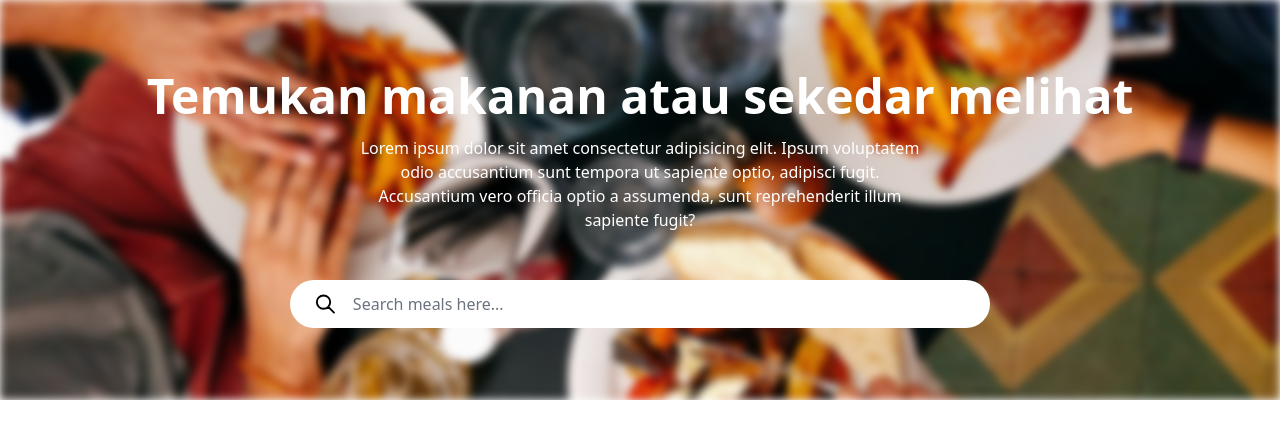
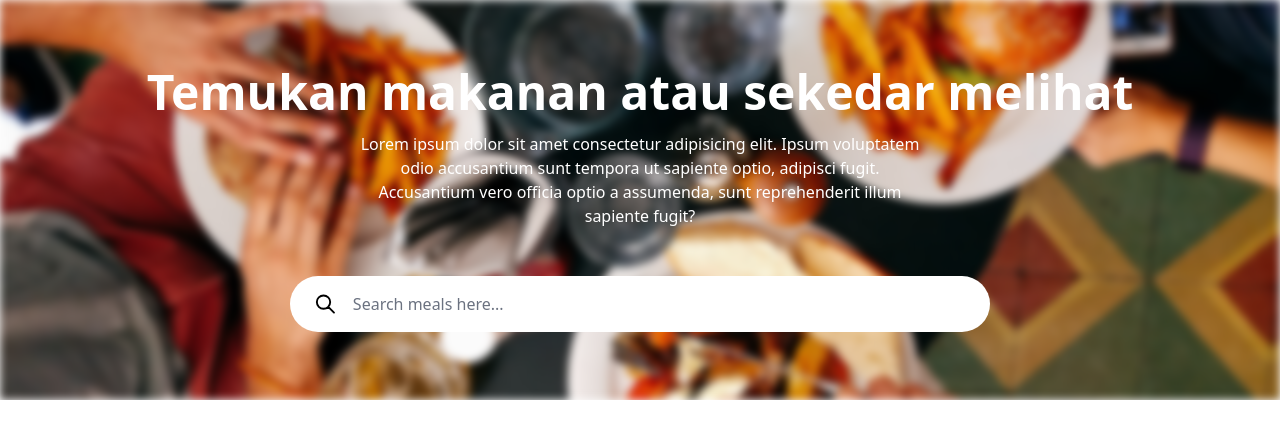
Before and after one commit to bayu07750/meols, a React (Vite) app: page / in a window 1280 px wide. Shown: the top 438 px of the page. Built offline with nearby package versions, Linux system fonts and the light colour scheme.

Commit message:
change padding on search form from py-3 py-4

```diff
--- a/src/components/header/SearchMealsForm.jsx
+++ b/src/components/header/SearchMealsForm.jsx
@@ -6,7 +6,7 @@ const SearchMealsForm = () => {
   const { enteredSearchQuery, handleChangeEnteredSearchQuery, handleKeyUpEnter } = useMeals();
 
   return (
-    <div className="w-[300px] sm:w-[500px] lg:w-[700px] mt-12 flex items-center gap-2 bg-white px-6 py-3 rounded-full">
+    <div className="w-[300px] sm:w-[500px] lg:w-[700px] mt-12 flex items-center gap-2 bg-white px-6 py-4 rounded-full">
       <SearchIcon className="w-6 h-6" />
       <input
         type="search"
```
